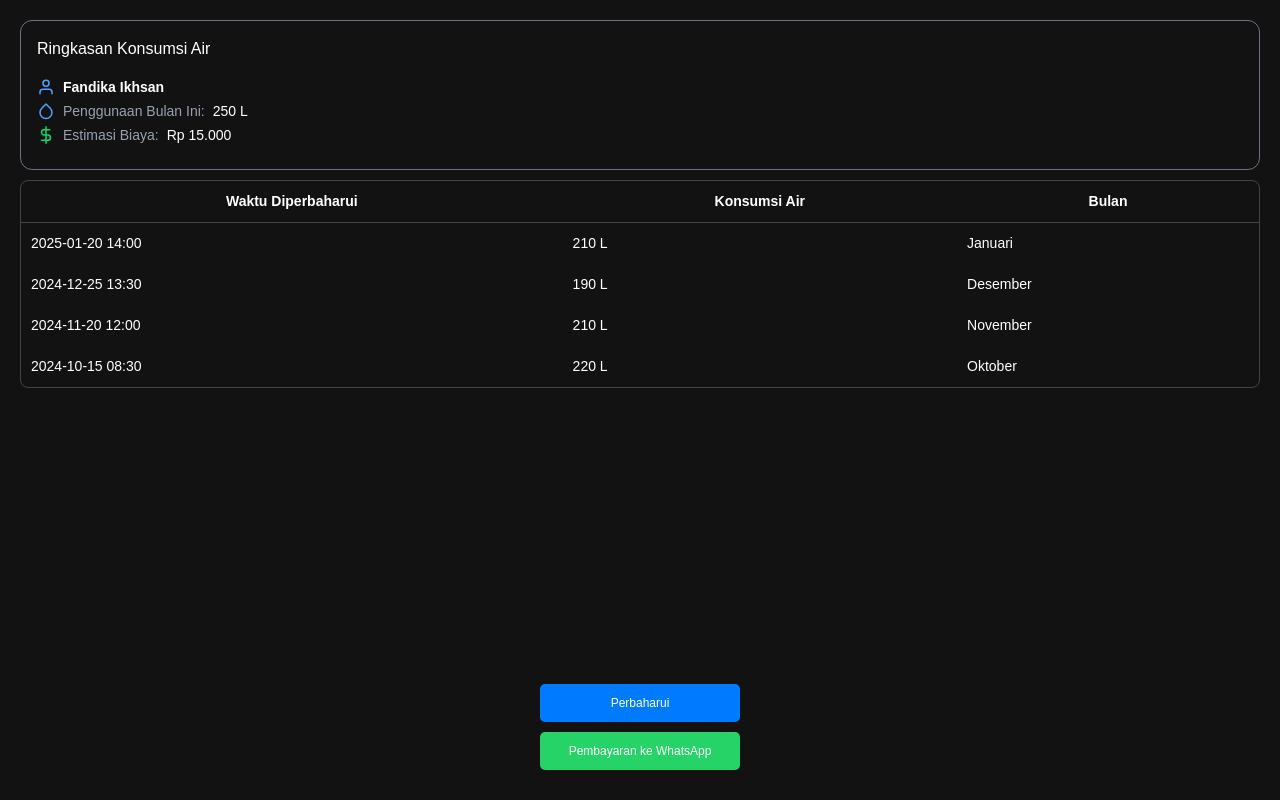
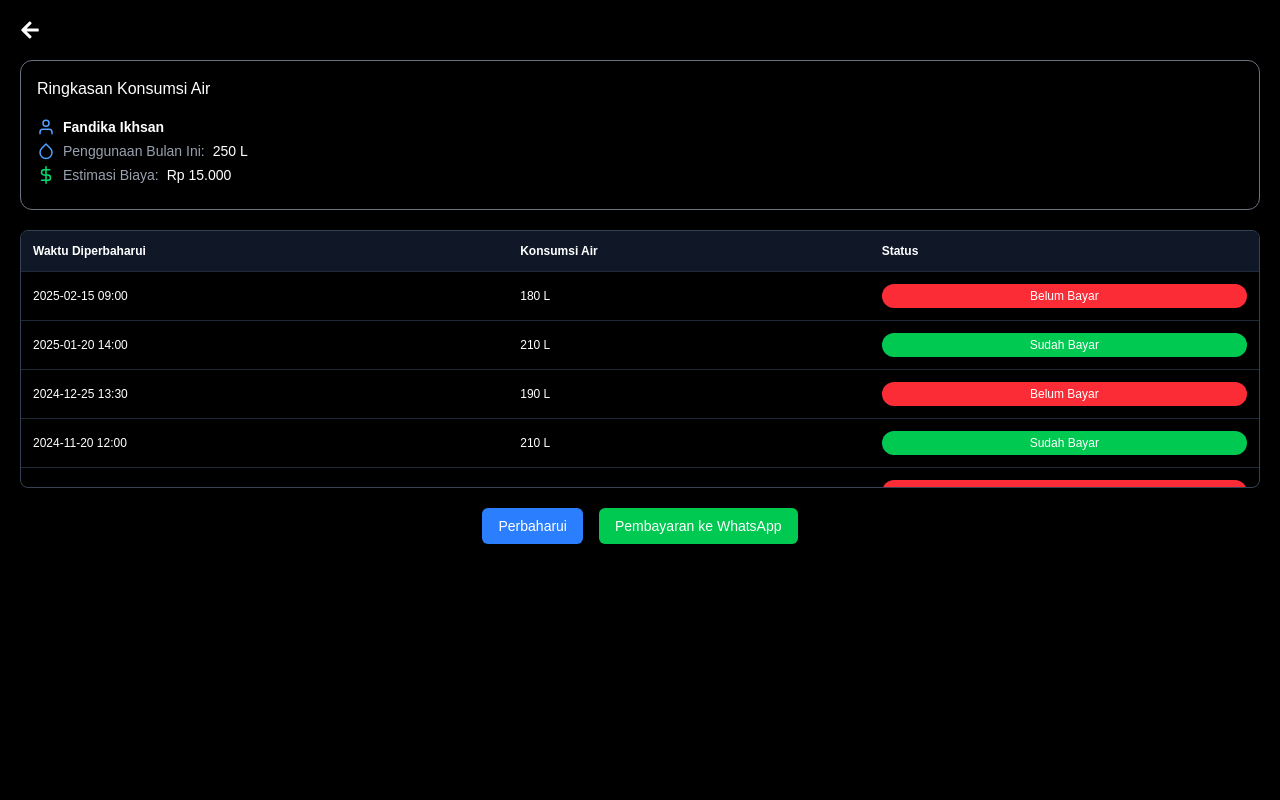
Before and after one commit to fandikaikhsan/rapih, a Next.js app: page /feature/air in a window 1280 px wide. Built offline with nearby package versions, Linux system fonts and the light colour scheme.

Commit message:
feat: embed the modal to main page

```diff
--- a/src/app/feature/air/page.tsx
+++ b/src/app/feature/air/page.tsx
@@ -1,10 +1,12 @@
 "use client"
-import { useState } from "react"
+import { useState, useEffect } from "react"
 import WaterConsumptionSummary from "@/components/air/SummaryCard"
 import { WaterConsumptionUserData } from "@/types/users"
+import { FaArrowLeft } from "react-icons/fa"
+import WaterConsumptionModal from "@/components/air/WaterConsumptionModal"
+import Link from "next/link"
 
 export default function Home() {
-  // Sample user data for a single user
   const [user, setUser] = useState<WaterConsumptionUserData>({
     name: "Fandika Ikhsan",
     monthlyConsumption: 250,
@@ -12,48 +14,34 @@ export default function Home() {
     lastUpdated: "2025-04-01 10:00",
     estimatedCost: 15000,
     history: [
-      {
-        consumption: 200,
-        date: "2025-03-01 10:00",
-      },
-      {
-        consumption: 180,
-        date: "2025-02-15 09:00",
-      },
-      {
-        consumption: 210,
-        date: "2025-01-20 14:00",
-      },
-      {
-        consumption: 190,
-        date: "2024-12-25 13:30",
-      },
-      {
-        consumption: 210,
-        date: "2024-11-20 12:00",
-      },
-      {
-        consumption: 220,
-        date: "2024-10-15 08:30",
-      },
+      { consumption: 200, date: "2025-03-01 10:00", status: true },
+      { consumption: 180, date: "2025-02-15 09:00", status: false },
+      { consumption: 210, date: "2025-01-20 14:00", status: true },
+      { consumption: 190, date: "2024-12-25 13:30", status: false },
+      { consumption: 210, date: "2024-11-20 12:00", status: true },
+      { consumption: 220, date: "2024-10-15 08:30", status: false },
     ],
   })
 
-  // Modal visibility and form states
   const [isModalOpen, setIsModalOpen] = useState(false)
   const [consumptionInput, setConsumptionInput] = useState("")
   const [dateInput, setDateInput] = useState(
     new Date().toISOString().slice(0, 16)
   )
 
-  // Handle update button click
+  const [isClient, setIsClient] = useState(false)
+
+  useEffect(() => {
+    // Ensuring useRouter is used after the component has mounted
+    setIsClient(true)
+  }, [])
+
   const handleUpdate = () => {
-    setConsumptionInput("")
-    setDateInput(new Date().toISOString().slice(0, 16)) // default current date and time
-    setIsModalOpen(true)
+    setConsumptionInput("") // Reset consumption input
+    setDateInput(new Date().toISOString().slice(0, 16)) // Set default current date
+    setIsModalOpen(true) // Open modal
   }
 
-  // Handle save data from modal
   const handleSave = () => {
     const updatedUser = {
       ...user,
@@ -62,6 +50,7 @@ export default function Home() {
         {
           consumption: parseFloat(consumptionInput),
           date: dateInput,
+          status: true, // Set default status as "Sudah Dibayar"
         },
       ],
       monthlyConsumption: parseFloat(consumptionInput),
@@ -69,236 +58,89 @@ export default function Home() {
       totalConsumption: user.totalConsumption + parseFloat(consumptionInput),
     }
     setUser(updatedUser)
-    setIsModalOpen(false)
+    setIsModalOpen(false) // Close modal after save
   }
 
-  // WhatsApp link for sending data
-  const handleSendWhatsApp = () => {
-    const message = `Hi, I would like to update my water consumption data: %0AName: ${user.name}%0AMonthly Consumption: ${user.monthlyConsumption} L%0ATotal Consumption: ${user.totalConsumption} L%0ALast Updated: ${user.lastUpdated}%0AEarly Estimated Cost: ${user.estimatedCost} IDR`
-    const url = `https://wa.me/6282126666440?text=${message}` // Replace with the actual WhatsApp number
-    window.open(url, "_blank")
-  }
-
-  // Function to convert date to month in Indonesian
-  const getMonthInIndonesian = (date: string) => {
-    const monthsInIndonesian = [
-      "Januari",
-      "Februari",
-      "Maret",
-      "April",
-      "Mei",
-      "Juni",
-      "Juli",
-      "Agustus",
-      "September",
-      "Oktober",
-      "November",
-      "Desember",
-    ]
-    const monthIndex = new Date(date).getMonth()
-    return monthsInIndonesian[monthIndex]
+  const handleCancel = () => {
+    setIsModalOpen(false) // Close modal without saving
   }
 
   return (
-    <div
-      style={{
-        backgroundColor: "#121212",
-        color: "#fff",
-        minHeight: "100vh",
-        padding: "20px",
-      }}
-    >
-      {/* Summary Card */}
+    <div className="bg-black text-white min-h-screen p-5">
+      {/* Back Arrow */}
+      {isClient && (
+        <div className="flex items-center mb-5">
+          <Link href="/" className="text-white text-xl">
+            <FaArrowLeft />
+          </Link>
+        </div>
+      )}
+
       <WaterConsumptionSummary user={user} />
-
-      {/* History Table with Scroll */}
-      <div
-        style={{
-          maxHeight: "400px", // Adjust max height for the scrollable area
-          overflowY: "auto",
-          marginTop: "10px",
-          border: "1px solid #444",
-          borderRadius: "8px",
-          display: "block",
-          fontSize: "14px",
-        }}
-      >
-        <table style={{ width: "100%", borderCollapse: "collapse" }}>
-          <thead>
-            <tr>
-              <th style={{ padding: "10px", borderBottom: "1px solid #444" }}>
-                Waktu Diperbaharui
-              </th>
-              <th style={{ padding: "10px", borderBottom: "1px solid #444" }}>
-                Konsumsi Air
-              </th>
-              <th style={{ padding: "10px", borderBottom: "1px solid #444" }}>
-                Bulan
-              </th>
+      <div className="mt-5 border border-gray-700 rounded-lg overflow-hidden">
+        <div className="overflow-x-auto max-h-64 overflow-y-auto">
+          <table className="w-full border-collapse text-xs">
+            <thead className="sticky top-0 bg-black">
+              <tr className="bg-gray-900 text-left">
+                <th className="p-3">Waktu Diperbaharui</th>
+                <th className="p-3">Konsumsi Air</th>
+                <th className="p-3">Status</th>
               </tr>
             </thead>
             <tbody>
-            {/* Display only the last 4 history entries */}
-            {user.history.slice(-4).map((entry, index) => (
-              <tr key={index}>
-                <td style={{ padding: "10px" }}>{entry.date}</td>
-                <td style={{ padding: "10px" }}>{entry.consumption} L</td>
-                <td style={{ padding: "10px" }}>
-                  {getMonthInIndonesian(entry.date)}
+              {user.history.slice(-5).map((entry, index) => (
+                <tr key={index} className="border-t border-gray-800">
+                  <td className="p-3 whitespace-nowrap">{entry.date}</td>
+                  <td className="p-3 whitespace-nowrap">
+                    {entry.consumption} L
+                  </td>
+                  <td className="p-3">
+                    <div
+                      className={`px-2 py-1 text-center text-xs rounded-full ${
+                        entry.status
+                          ? "bg-green-500 text-white"
+                          : "bg-red-500 text-white"
+                      }`}
+                    >
+                      {entry.status ? "Sudah Bayar" : "Belum Bayar"}
+                    </div>
                   </td>
                 </tr>
               ))}
             </tbody>
           </table>
         </div>
+      </div>
 
-      {/* Action Buttons - These buttons are always displayed at the bottom */}
-      <div
-        style={{
-          marginTop: "20px",
-          display: "flex",
-          justifyContent: "center",
-        }}
-      >
-        <div
-          style={{
-            marginBottom: "10px",
-            width: "100%",
-            maxWidth: "200px",
-            position: "absolute",
-            bottom: "20px",
-          }}
-        >
+      <div className="mt-5 flex justify-center space-x-4">
         <button
           onClick={handleUpdate}
-            style={{
-              padding: "10px 20px",
-              backgroundColor: "#007BFF",
-              color: "white",
-              border: "none",
-              borderRadius: "5px",
-              cursor: "pointer",
-              width: "100%",
-              marginBottom: "10px",
-              fontSize: "12px",
-            }}
+          className="bg-blue-500 text-sm text-white px-4 py-2 rounded-md"
         >
           Perbaharui
         </button>
         <button
-            onClick={handleSendWhatsApp}
-            style={{
-              padding: "10px 20px",
-              backgroundColor: "#25D366",
-              color: "white",
-              border: "none",
-              borderRadius: "5px",
-              cursor: "pointer",
-              width: "100%",
-              fontSize: "12px",
+          onClick={() => {
+            const message = `Hi, I would like to update my water consumption data: %0AName: ${user.name}%0AMonthly Consumption: ${user.monthlyConsumption} L%0ATotal Consumption: ${user.totalConsumption} L%0ALast Updated: ${user.lastUpdated}%0AEarly Estimated Cost: ${user.estimatedCost} IDR`
+            const url = `https://wa.me/6282126666440?text=${message}`
+            window.open(url, "_blank")
           }}
+          className="bg-green-500 text-sm text-white px-4 py-2 rounded-md"
         >
           Pembayaran ke WhatsApp
         </button>
       </div>
-      </div>
 
-      {/* Modal */}
-      {isModalOpen && (
-        <div
-          onClick={() => setIsModalOpen(false)}
-          style={{
-            position: "fixed",
-            top: 0,
-            left: 0,
-            right: 0,
-            bottom: 0,
-            backgroundColor: "rgba(0, 0, 0, 0.6)",
-            display: "flex",
-            justifyContent: "center",
-            alignItems: "center",
-          }}
-        >
-          <div
-            onClick={(e) => e.stopPropagation()}
-            style={{
-              backgroundColor: "#333",
-              padding: "20px",
-              borderRadius: "8px",
-              width: "300px",
-              color: "white",
-            }}
-          >
-            <h3>Update Konsumsi Air</h3>
-            <label>Konsumsi (liter)</label>
-            <input
-              type="number"
-              value={consumptionInput}
-              onChange={(e) => setConsumptionInput(e.target.value)}
-              style={{
-                width: "100%",
-                padding: "8px",
-                margin: "10px 0",
-                borderRadius: "5px",
-                border: "1px solid #555",
-              }}
+      {/* Modal Component */}
+      <WaterConsumptionModal
+        isModalOpen={isModalOpen}
+        handleCancel={handleCancel}
+        handleSave={handleSave}
+        consumptionInput={consumptionInput}
+        setConsumptionInput={setConsumptionInput}
+        dateInput={dateInput}
+        setDateInput={setDateInput}
       />
-            <label>Tanggal</label>
-            <input
-              type="datetime-local"
-              value={dateInput}
-              onChange={(e) => setDateInput(e.target.value)}
-              style={{
-                width: "100%",
-                padding: "8px",
-                margin: "10px 0",
-                borderRadius: "5px",
-                border: "1px solid #555",
-              }}
-            />
-            <div
-              style={{
-                display: "flex",
-                flexFlow: "column",
-                gap: "10px",
-                justifyContent: "space-between",
-                marginTop: "10px",
-              }}
-            >
-              <button
-                onClick={handleSave}
-                style={{
-                  backgroundColor: "#28a745",
-                  color: "white",
-                  padding: "5px 10px",
-                  border: "none",
-                  borderRadius: "5px",
-                  cursor: "pointer",
-                  width: "100%",
-                  fontSize: "14px",
-                }}
-              >
-                Simpan
-              </button>
-              <button
-                onClick={() => setIsModalOpen(false)}
-                style={{
-                  backgroundColor: "#dc3545",
-                  color: "white",
-                  padding: "5px 10px",
-                  border: "none",
-                  borderRadius: "5px",
-                  cursor: "pointer",
-                  width: "100%",
-                  fontSize: "14px",
-                }}
-              >
-                Batalkan
-              </button>
-            </div>
-          </div>
-        </div>
-      )}
     </div>
   )
 }
```
Lines whose indentation alone changed are shown as unchanged.
